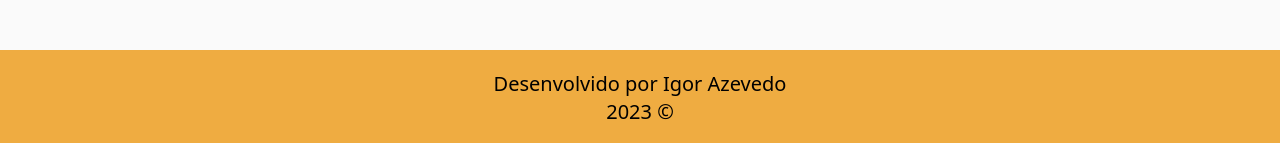
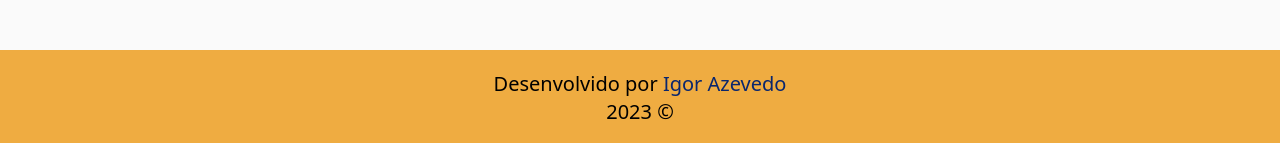
Before and after one commit to igormath/arisetechnology-test, a React (Vite) app: page / in a window 1280 px wide. Shown: the part 654-797 px from the top of the page. Built offline with nearby package versions, Linux system fonts and the light colour scheme; no server answers.

Commit message:
Update tailwind.config w/ new font color

```diff
--- a/tailwind.config.js
+++ b/tailwind.config.js
@@ -18,6 +18,7 @@ export default {
       'title': '#330a04',
       'subtitle': '#6c1305',
       'button': '#E5F3BA',
+      'link': '#09266E',
     },
     extend: {},
   },
```
